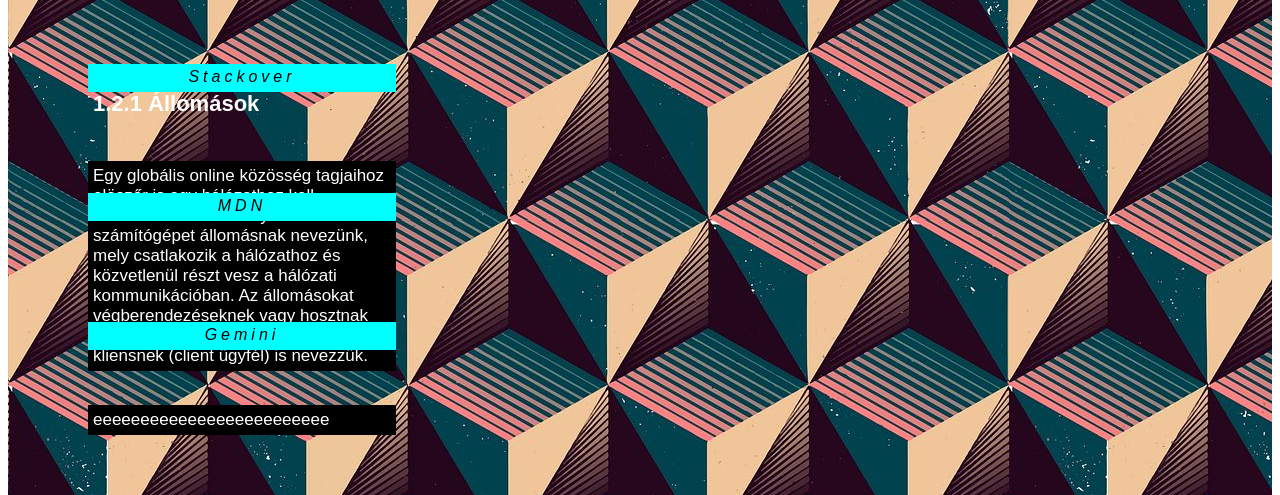
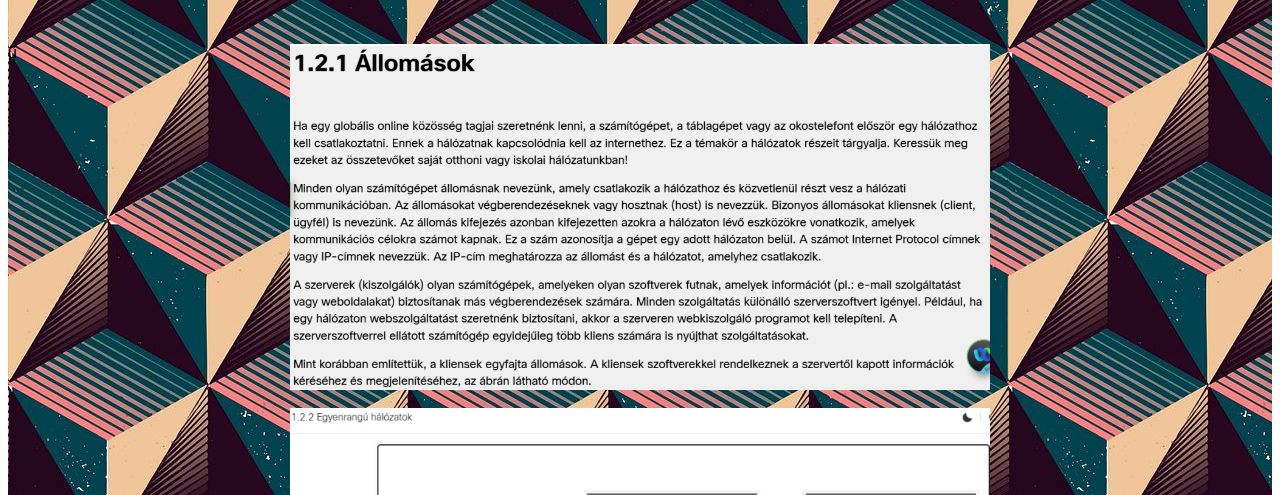
Before and after one commit to bicsakbalint/T, a plain HTML site: page halozat.html in a window 1280 px wide. Shown: the part 455-950 px from the top of the page. Drawn offline with Linux system fonts and the light colour scheme.

Commit message:
Halozat V1

```diff
--- a/halozat.html
+++ b/halozat.html
@@ -29,28 +29,13 @@
             <a href="https://www.netacad.com/" target="_blank">Cisco</a>
             <a href="https://github.com/" target="_blank">GitHuB</a>
         </nav>
-        <article class="layout">
-            <section class="bal">
-                <a href="https://chatgpt.com/">ChatGPT</a>
-                <a href="https://www.json.org/json-en.html">Json</a>
-                <a href="https://dev.to/">DevOps</a>
+            <section>
+            <img src="halozat.png" alt="">
+            <br>
+            <img src="halozat2.png" alt="">
+            <br>
             </section>
-            <section>
-                <h1>1.2.1 Állomások</h1>
-                <p>Egy globális online közösség tagjaihoz elöszőr is egy hálózathoz kell csatlakozni. Minden olyan
-                    számítógépet állomásnak nevezünk, mely csatlakozik a hálózathoz és közvetlenül részt vesz a
-                    hálózati
-                    kommunikációban. Az állomásokat végberendezéseknek vagy hosztnak (host) nevezzük. Bizonyos
-                    állomásokat
-                    kliensnek (client ügyfél) is nevezzük.</p>
-                    <p>eeeeeeeeeeeeeeeeeeeeeeeee</p>
-            </section>
-            <section class="jobb">
-                <a href="https://stackoverflow.com/questions">Stackover</a>
-                <a href="https://developer.mozilla.org/en-US/">MDN</a>
-                <a href="https://gemini.google.com/app?hl=hu">Gemini</a>
-            </section>
-            </article>
+ű
             <footer>
                 <a href="index.html">Vissza</a>
                 <p>Mindig érdemes ide fellépni!! :D</p>
--- a/style.css
+++ b/style.css
@@ -49,6 +49,11 @@ section ul {
 
 footer {
     grid-area: foot;
+}
+
+img {
+    width: 700px;
+    margin: 0 auto;
 }
 
 h1 {
@@ -103,26 +108,6 @@ a {
     font-style: oblique;
 }
 
-.bal {
-    grid-area: bal;
-}
-
-.bal a:link {
-    background-color: aqua;
-    display: grid;
-    height: 20px;
-}
-
-.jobb {
-    grid-area: jobb;
-}
-
-.jobb a:link {
-    background-color: aqua;
-    text-decoration: none;
-    display: grid;
-    height: 20px;
-}
 
 .hard a:link {
     background: linear-gradient(#ff0000 20%, #f9f9f9 50%, #04ed1f 80%);
@@ -171,6 +156,7 @@ a {
         display: none;
     }
 }
+
 /* Mobil */
 @media (max-width: 480px) {
     .layout {
@@ -192,6 +178,11 @@ a {
         gap: 20px;
         grid-template-areas: "head" "nav" "közép" "foot";
 
+        img {
+            width: 650px;
+            margin: 0 auto;
+        }
+
     }
 }
 
@@ -201,6 +192,10 @@ a {
         grid-template-columns: 2fr;
         grid-template-areas: "head" "nav" "közép" "foot";
 
+        img {
+            width: 350px;
+            margin: 0 auto;
+        }
     }
 }
 
```
Also changed, not shown: halozat.png (added), halozat2.png (added).
